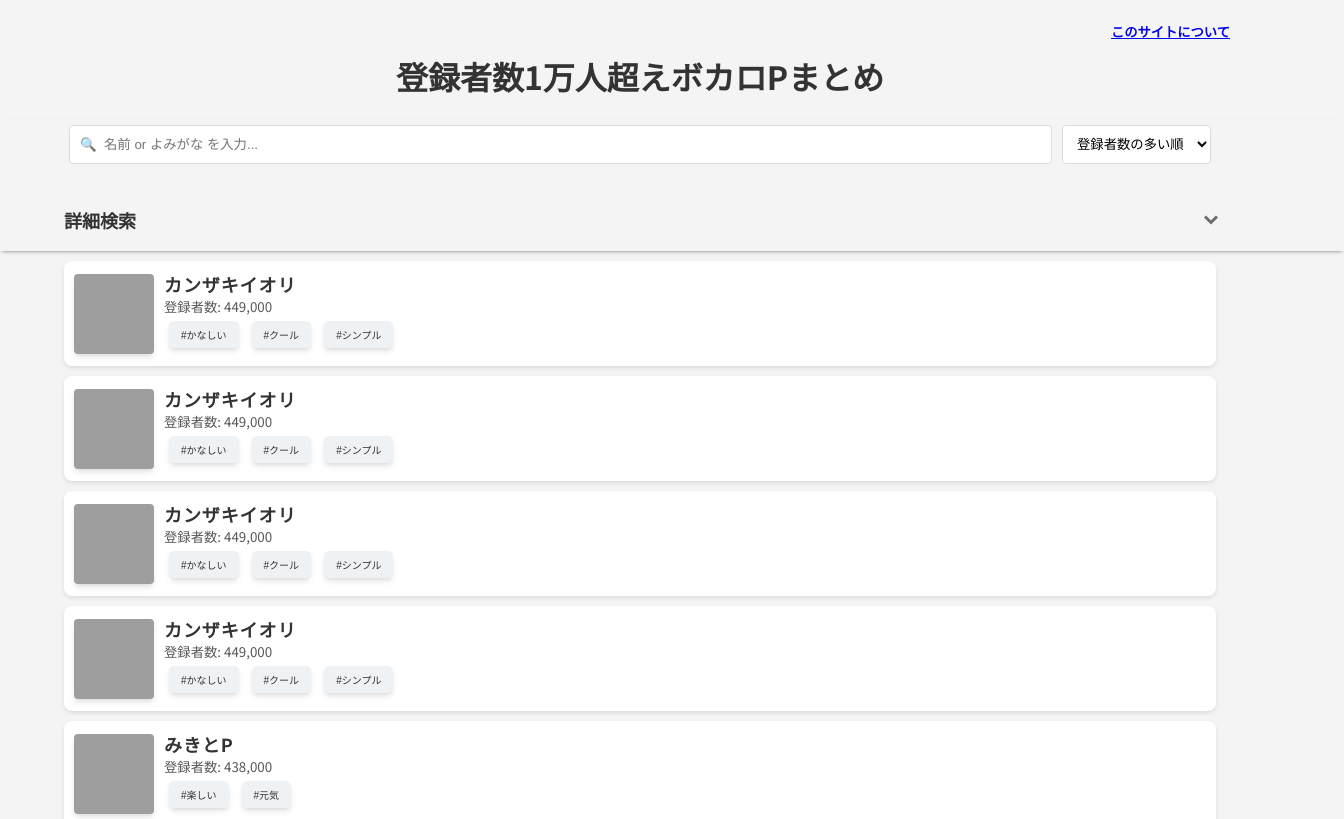
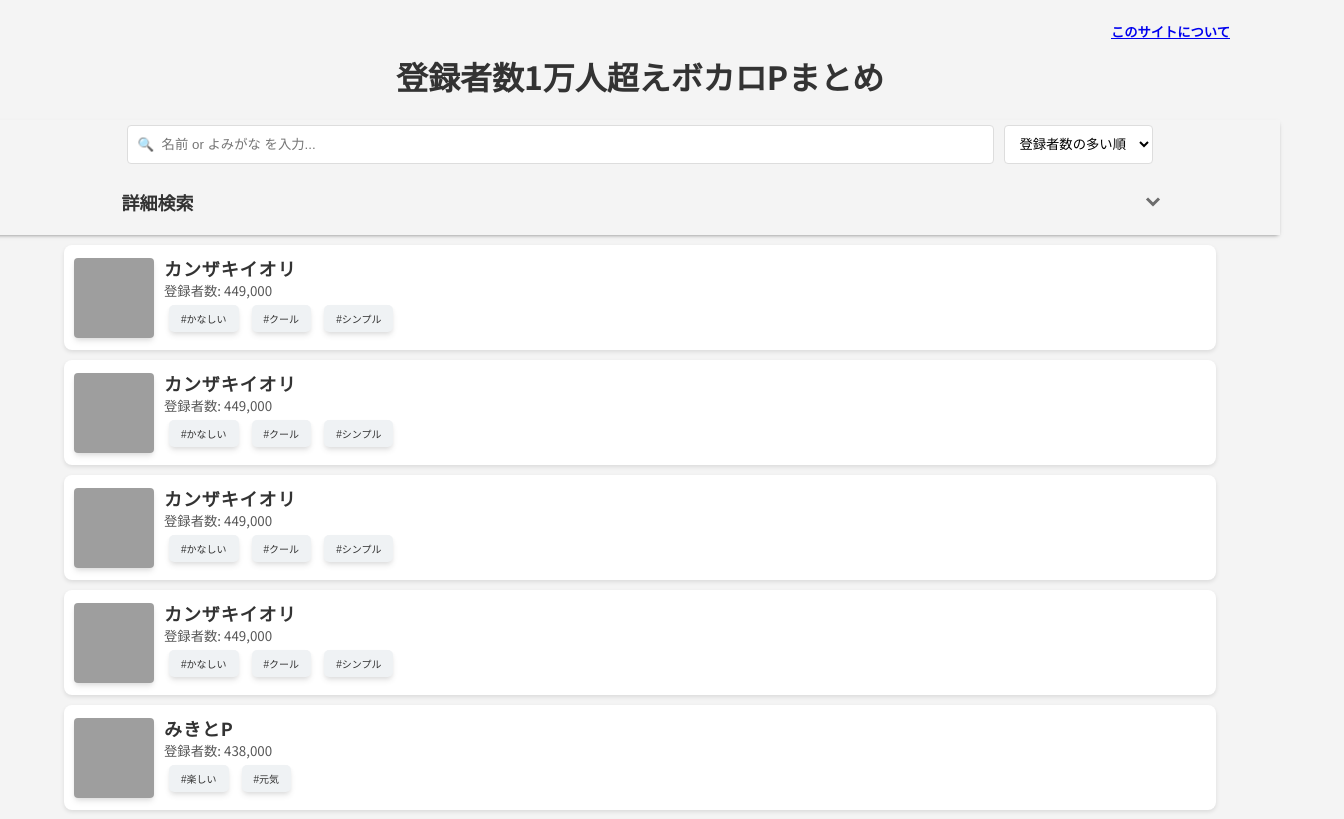
Before and after one commit to tsukinami-likes-vocaloid/P-has-over-10K-subscribers, a plain HTML site: page index.html in a window 1280 px wide. Shown: the top 819 px of the page, 1344 px wide, since content can reach past the window. Drawn offline with Linux system fonts and the light colour scheme; grey boxes are pictures that could not be loaded.

Commit message:
Update styles.css

```diff
--- a/styles.css
+++ b/styles.css
@@ -6,8 +6,7 @@ body {
     padding: 0;
     display: grid;
     grid-template-rows: 1fr auto;
-
-
+    overflow-x: hidden;
 }
 
 .site-info {
@@ -23,15 +22,13 @@ body {
     justify-content: space-between;
     align-items: center;
     position: relative;
-    padding: 1em 2em;
     color: #333333;
     font-weight: 700;
     cursor: pointer;
     width: 90%;
     margin: 20px auto;
-    margin-bottom: 0px;
+    margin-bottom: 20px;
     font-size: 18px;
-    margin-top: -20
 }
 
 .accordion-003 summary::-webkit-details-marker {
@@ -71,14 +68,12 @@ body {
 
 header {
     z-index: 1;
-    position: -webkit-sticky;
     position:         sticky;
     top: 0px;
     background: #f4f4f4; /* 背景色にグレーを指定 */
-    height: 150;
-    max-height: 1; /* 最小の高さ */
-    width: 100vw;
-    margin: 0 calc(50% - 50vw);
+    width: 100%;
+    margin: 0 -500%;
+    padding: 0 500%;
 
     margin-bottom: 10px;
 
@@ -233,6 +228,7 @@ h5 {
 .container {
     width: 90%;
     margin: 20px auto;
+
 
 }
 
@@ -461,6 +457,7 @@ input[type="text"] {
     display: flex;
     flex-direction: column;
     min-height: 100vh;
+
 }
 
 .footer-2 {
```
